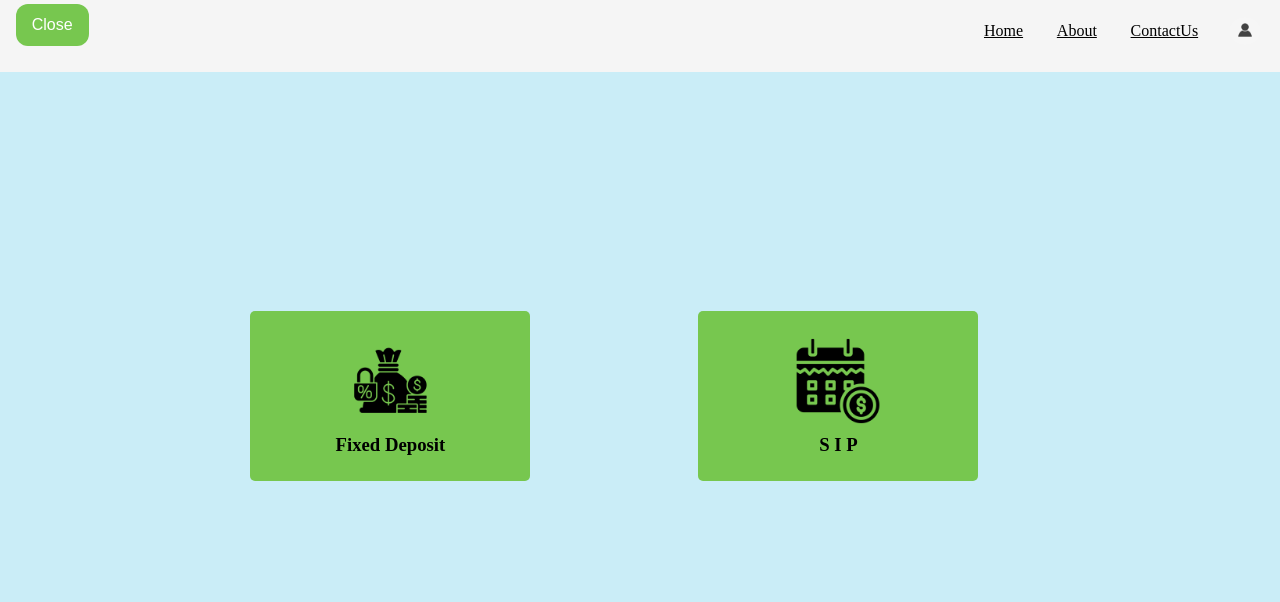
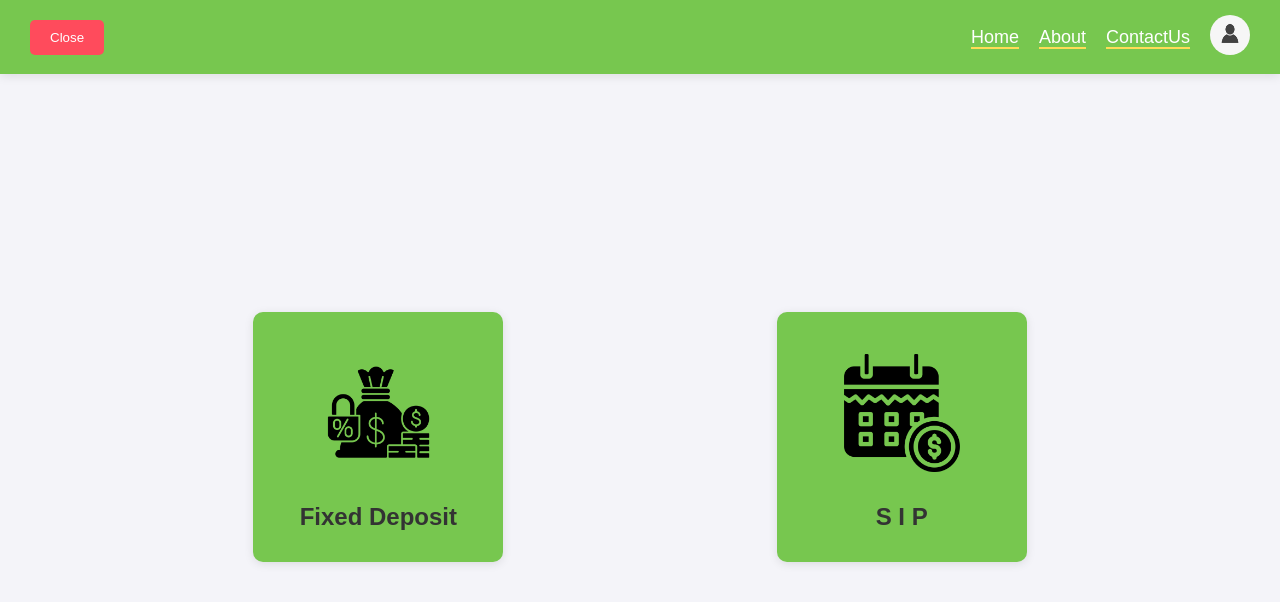
Before and after one commit to code-srikar/Lulu_Web, a website: page investment.html in a window 1280 px wide. Drawn offline with Linux system fonts and the light colour scheme.

Commit message:
investments updated

```diff
--- a/investment.css
+++ b/investment.css
@@ -1,164 +1,173 @@
-#mn {
-    position: absolute;
-    margin: auto;
-    size: 1000dp;
-    height: 100%;
-    width: 100%;
-    top: 0;
-    left: 0;
-    right: 0;
-    justify-content: center;
-    background-color: rgba(202, 237, 247, 0.993);
+/* investment.css */
+
+/* Reset some default browser styles */
+body,
+h1,
+h2,
+h3,
+a,
+img,
+div,
+button {
+    margin: 0;
+    padding: 0;
+    border: 0;
+    box-sizing: border-box;
 }
 
-#imag {
-    position: relative;
-    top: 12px;
-    height: 85px;
+/* Body styles */
+body {
+    font-family: Arial, sans-serif;
+    background: #f4f4f9;
+    color: #333;
+    height: 100vh;
+    display: flex;
+    justify-content: center;
+    align-items: center;
+    margin: 0;
+    padding: 0;
 }
 
-#bx2 {
+/* Container to fill the viewport height */
+#mn {
+    width: 100%;
+    height: 100%;
     display: flex;
-    background-color: whitesmoke;
-    height: 9%;
-    width: auto;
+    flex-direction: column;
 }
 
-#dtr,
-#dtl {
-    position: relative;
-    display: inline-block;
-    width: 49%;
-    height: auto;
+/* Navigation bar styles */
+#bx2 {
+    background-color: rgb(119, 199, 79);
+    color: white;
+    display: flex;
+    justify-content: space-between;
+    align-items: center;
+    padding: 15px 30px;
+    box-shadow: 0 2px 10px rgba(0, 0, 0, 0.1);
 }
 
-#flexitem {
-    position: relative;
-    top: 5px;
-    width: 75px;
-    text-align: end;
+#dtl {
+    display: flex;
+    align-items: center;
 }
 
-#imp {
-    border-radius: 50%;
-    height: 28px;
-    top: 2px;
-    margin-left: 15px;
-    margin-right: 10px;
+#btn {
+    background-color: #ff4b5c;
+    color: white;
+    padding: 10px 20px;
+    border: none;
+    border-radius: 5px;
+    cursor: pointer;
+    transition: background-color 0.3s;
 }
 
-#so {
-    position: relative;
-    top: 10px;
-    text-align: right;
-    justify-content: space-evenly;
-    right: 10px;
-    width: 30px;
-}
-
-#lul {
-    cursor: pointer;
-    color: rgb(100, 173, 64);
-    font-family: sans-serif;
-    margin-top: 20px;
-    justify-content: center;
-    margin-left: 30px;
-}
-
-#st {
-    position: relative;
-    top: 10px;
-    display: flex;
-    justify-content: end;
-    margin-right: 15px;
+#btn:hover {
+    background-color: #ff3a4a;
 }
 
 #dtr {
     display: flex;
-    top: 7px;
-    justify-content: end;
+    align-items: center;
+    justify-content: flex-end;
+    flex: 1;
 }
 
-a {
-    color: black;
-    text-decoration: none;
-
+#st {
+    display: flex;
+    gap: 20px;
+    margin-right: 20px;
 }
 
-#ite1 {
-    grid-area: ls;
-    /* background-color: blue; */
+#flexitem {
+    flex: 1;
 }
 
-#ite2 {
-    grid-area: rs;
-    /* background-color: brown; */
+#flexitem a {
+    color: white;
+    font-size: 18px;
+    text-decoration: none;
+    transition: color 0.3s;
+    text-align: center;
+    display: block;
 }
 
-#cont {
-    position: absolute;
-    display: grid;
-    justify-content: space-around;
-    left: 13%;
-    top: 7%;
-    grid-template-areas: 'ls rs';
-    /* column-gap: 60px; */
-    align-items: center;
-    height: 85vh;
-    width: 70%;
+#flexitem a:hover {
+    color: #ffdd57;
 }
 
+#so {
+    display: flex;
+    align-items: center;
+}
+
+#so a img {
+    width: 40px;
+    height: 40px;
+    border-radius: 50%;
+    transition: transform 0.3s;
+}
+
+#so a img:hover {
+    transform: scale(1.1);
+}
+
+/* Container styles */
+#cont {
+    display: flex;
+    justify-content: space-evenly;
+    align-items: center;
+    flex-grow: 1;
+    padding: 20px;
+    gap: 20px;
+    flex-wrap: wrap;
+}
+
+/* Card styles */
 #cbx {
-    position: relative;
-    height: 170px;
-    width: 280px;
-    background-color: rgb(119, 199, 79);
-    border-radius: 5px;
-    opacity: 0.8px;
-    align-items: center;
+    background: rgb(119, 199, 79);
+    border-radius: 10px;
+    box-shadow: 0 2px 10px rgba(0, 0, 0, 0.1);
     text-align: center;
+    padding: 40px;
+    flex: 1 1 calc(40% - 40px);
+    width: 250px;
+    height: 250px;
+    display: flex;
+    flex-direction: column;
+    justify-content: center;
+    transition: transform 0.3s, box-shadow 0.3s;
+    margin: 20px;
 }
 
 #cbx:hover {
-    box-shadow: 0 4px 8px 0 rgba(0, 0, 0, 0.2), 0 6px 20px 0 rgba(0, 0, 0, 0.19);
-    transition-timing-function: all;
-    transition: 0.7s;
+    transform: translateY(-10px);
+    box-shadow: 0 4px 20px rgba(0, 0, 0, 0.8);
 }
 
 #img {
-    position: relative;
-    top: 20px;
-    height: 100px;
+    width: 140px;
+    height: 140px;
+    margin: 0 auto;
 }
 
-a {
-    text-decoration: none;
-    color: black;
+h3 {
+    margin-top: 20px;
+    font-size: 24px;
+    color: #333;
 }
 
-#btn {
-    margin-left: 2.5%;
-    margin-top: 0.7%;
-    background-color: rgb(119, 199, 79);
-    border-radius: 12px;
-    border: none;
-    color: white;
-    padding: 12px 16px;
-    font-size: 16px;
+/* Additional styles */
+a {
     cursor: pointer;
 }
 
-/* Darker background on mouse-over */
-#btn:hover {
-    background-color: rgb(13, 157, 13);
+u {
+    text-decoration: none;
+    border-bottom: 2px solid #ffdd57;
+    transition: border-color 0.3s;
 }
 
-#flexitem {
-    font-size: 16px;
-    padding-left: 10%;
-    padding-right: 5%;
+u:hover {
+    border-color: rgb(119, 199, 79);
 }
-
-#flexitem:hover {
-    font-size: 1.1rem;
-}
--- a/sip.css
+++ b/sip.css
@@ -42,7 +42,7 @@ input[type="number"] {
   box-sizing: border-box;
 }
 
-.cal {
+#cal {
   width: 100%;
   padding: 12px 0;
   background-color: #4CAF50;
```
Also changed, not shown: investment.html (+1 -4 lines), proj.html (+3 -3 lines), sip.html (+13 -14 lines), statements.html (+1 -1 lines).
